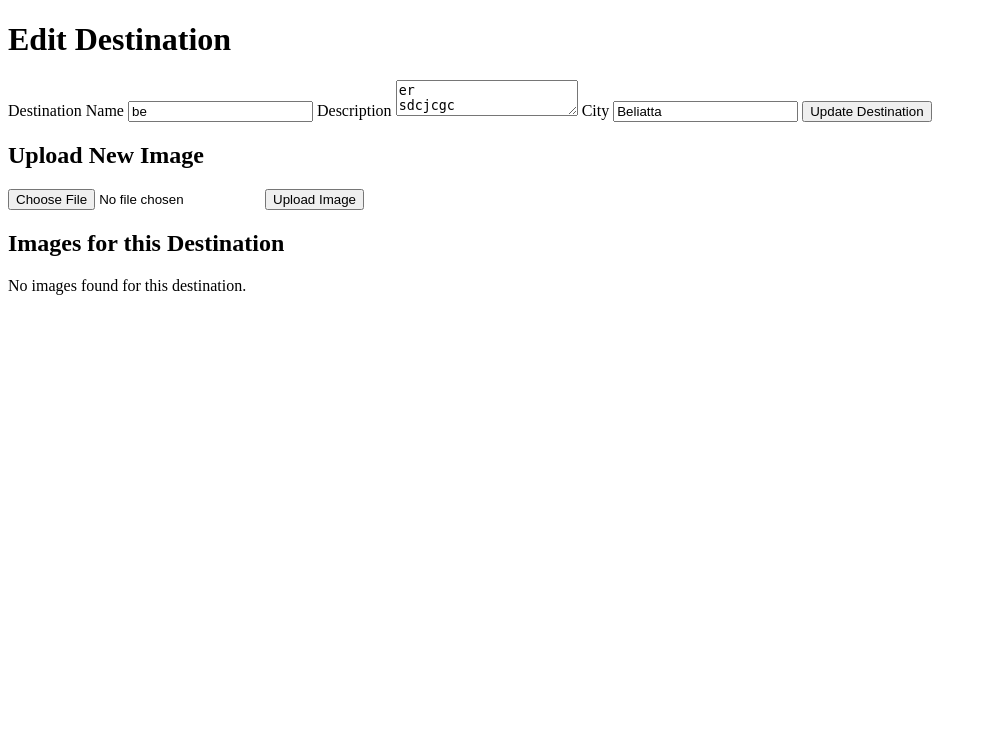
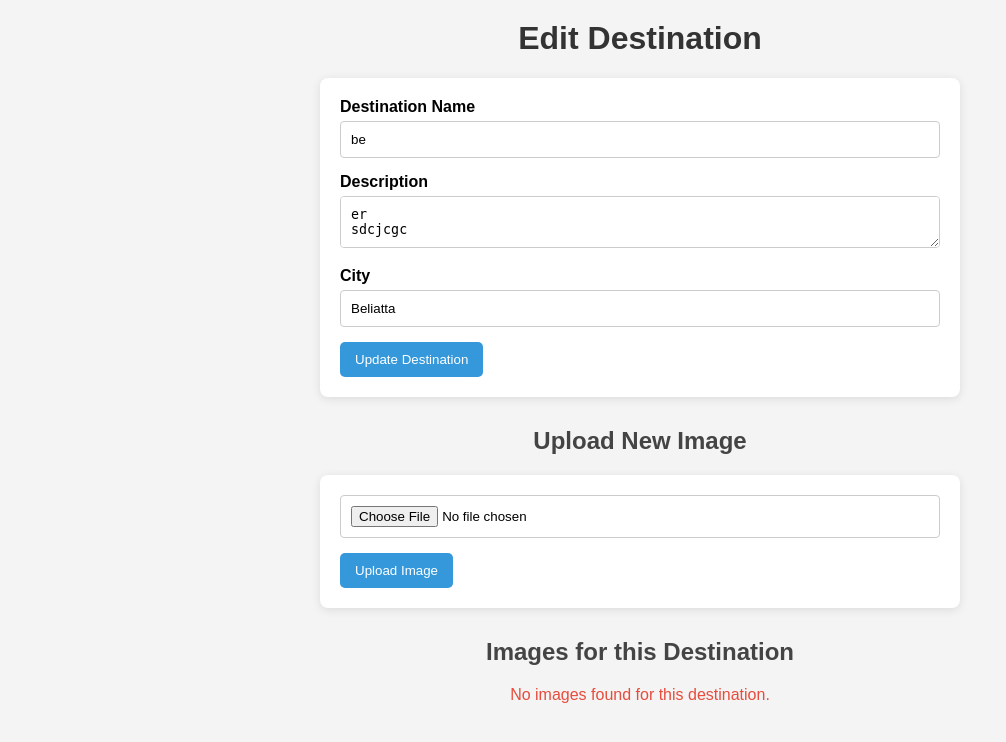
Before and after one commit to mihirudahanayake/1st_year_Project_G15, a PHP site: page /edit_destination.php?id=3 in a window 1280 px wide. Shown: the top 742 px of the page, without its empty margins (0-1006 px from the left). Run offline with PHP 8.4, Linux system fonts and the light colour scheme; data comes from the database, SQL or seed files in the repository.

Commit message:
Add files via upload

```diff
--- a/admin_hotel_details.php
+++ b/admin_hotel_details.php
@@ -37,7 +37,7 @@ if (isset($_GET['id'])) {
     <meta charset="UTF-8">
     <meta name="viewport" content="width=device-width, initial-scale=1.0">
     <title>Hotel Details</title>
-    <link rel="stylesheet" href="admin.css">
+    <link rel="stylesheet" href="admin_hotel_details.css">
 </head>
 <body>
     <div class="admin-container">
--- /dev/null
+++ b/edit_destination.css
@@ -0,0 +1,97 @@
+/* General body styles */
+body {
+     margin: 0;
+     padding: 0;
+     font-family: Arial, sans-serif;
+     background-color: #f4f4f4;
+ }
+
+ /* Main container styles */
+ h1 {
+     text-align: center;
+     color: #333;
+     margin-top: 20px;
+ }
+
+ /* Form styles */
+ form {
+     max-width: 600px;
+     margin: 20px auto;
+     padding: 20px;
+     background-color: white;
+     border-radius: 8px;
+     box-shadow: 0 2px 10px rgba(0, 0, 0, 0.1);
+ }
+
+ label {
+     display: block;
+     margin-bottom: 5px;
+     font-weight: bold;
+ }
+
+ input[type="text"],
+ input[type="file"],
+ textarea {
+     width: 100%;
+     padding: 10px;
+     margin-bottom: 15px;
+     border: 1px solid #ccc;
+     border-radius: 4px;
+     box-sizing: border-box;
+ }
+
+ textarea {
+     resize: vertical; /* Allow vertical resizing of the textarea */
+ }
+
+ button {
+     background-color: #3498db;
+     color: white;
+     padding: 10px 15px;
+     border: none;
+     border-radius: 5px;
+     cursor: pointer;
+     transition: background-color 0.3s;
+ }
+
+ button:hover {
+     background-color: #2980b9;
+ }
+
+ /* Image display styles */
+ h2 {
+     color: #444;
+     margin-top: 30px;
+     text-align: center;
+ }
+
+ div {
+     display: flex;
+     flex-wrap: wrap;
+     justify-content: center;
+     margin-top: 10px;
+ }
+
+ div img {
+     width: 150px;
+     height: auto;
+     border-radius: 4px;
+     margin: 10px;
+     box-shadow: 0 2px 5px rgba(0, 0, 0, 0.2);
+ }
+
+ a {
+     color: #e74c3c; /* Red color for delete links */
+     text-decoration: none;
+     font-weight: bold;
+ }
+
+ a:hover {
+     text-decoration: underline;
+ }
+
+ /* Error messages */
+ p {
+     color: #e74c3c; /* Red for error messages */
+     text-align: center;
+ }
--- a/edit_destination.php
+++ b/edit_destination.php
@@ -92,6 +92,7 @@ $imagesResult = $conn->query("SELECT * FROM destination_images WHERE destination
     <meta charset="UTF-8">
     <meta name="viewport" content="width=device-width, initial-scale=1.0">
     <title>Edit Destination</title>
+    <link rel="stylesheet" href="edit_destination.css">
 </head>
 <body>
     <h1>Edit Destination</h1>
```
Also changed, not shown: admin_hotel_details.css (added, +88 -0 lines).
